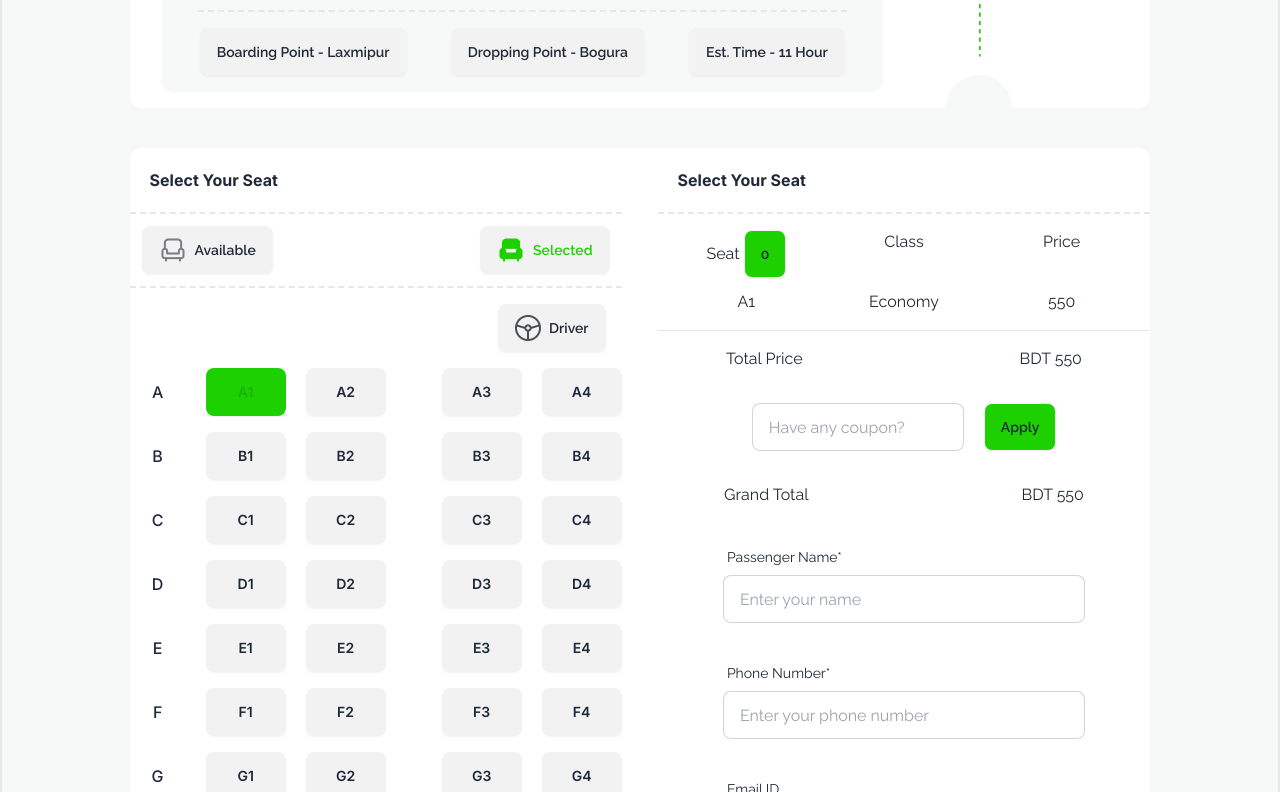
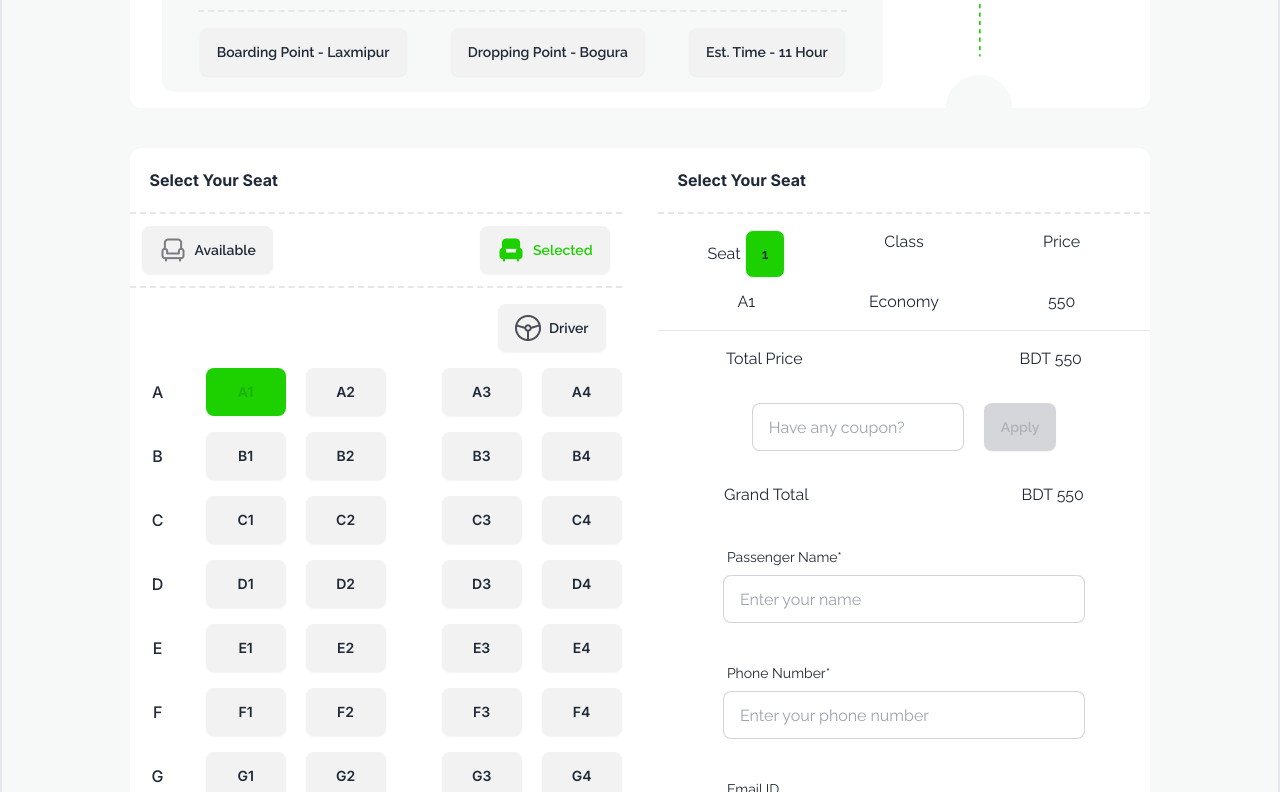
Before and after one commit to imzahidhasan/Bus-ticket-booking-system, a plain HTML site: page index.html in a window 1280 px wide. Both pictures are taken after a click on the button "A1". Shown: the part 1826-2618 px from the top of the page. Drawn offline with nearby package versions, Linux system fonts and the light colour scheme.

Commit message:
fixed some bug

```diff
--- a/index.html
+++ b/index.html
@@ -322,7 +322,7 @@
                     <div id="inputField" class="flex gap-5">
                         <input id="inputValue" type="text" placeholder="Have any coupon?"
                             class="input input-bordered w-full max-w-xs" />
-                        <button id="couponBtn" class=" btn bg-[#1DD100]">Apply</button>
+                        <button id="couponBtn" class=" btn bg-[#1DD100] btn-disabled">Apply</button>
                     </div>
                 </div>
                 <div class="flex justify-around p-4 gap-28">
--- a/script.js
+++ b/script.js
@@ -48,7 +48,13 @@ for (const seat of seats) {
     totalSelectedSeat = totalSelectedSeat + 1;
     totalPrice = totalPrice + 550;
     updatePrices();
+    getElementById("selectedSeat").innerText=totalSelectedSeat;
     totalSeatLeft.innerText = totalSeat - totalSelectedSeat;
+    if(totalSelectedSeat===4) {
+    getElementById("couponBtn").classList.remove("btn-disabled");
+    }
+
+
   });
 }
 
```
